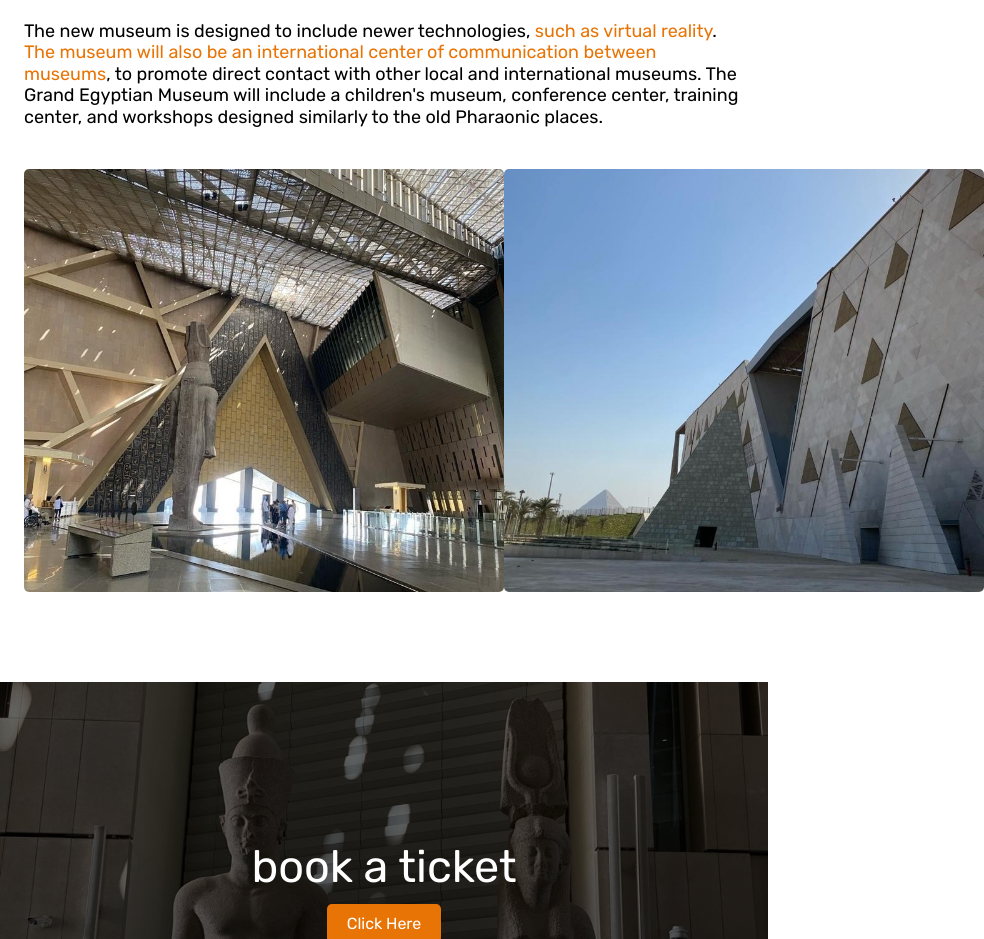
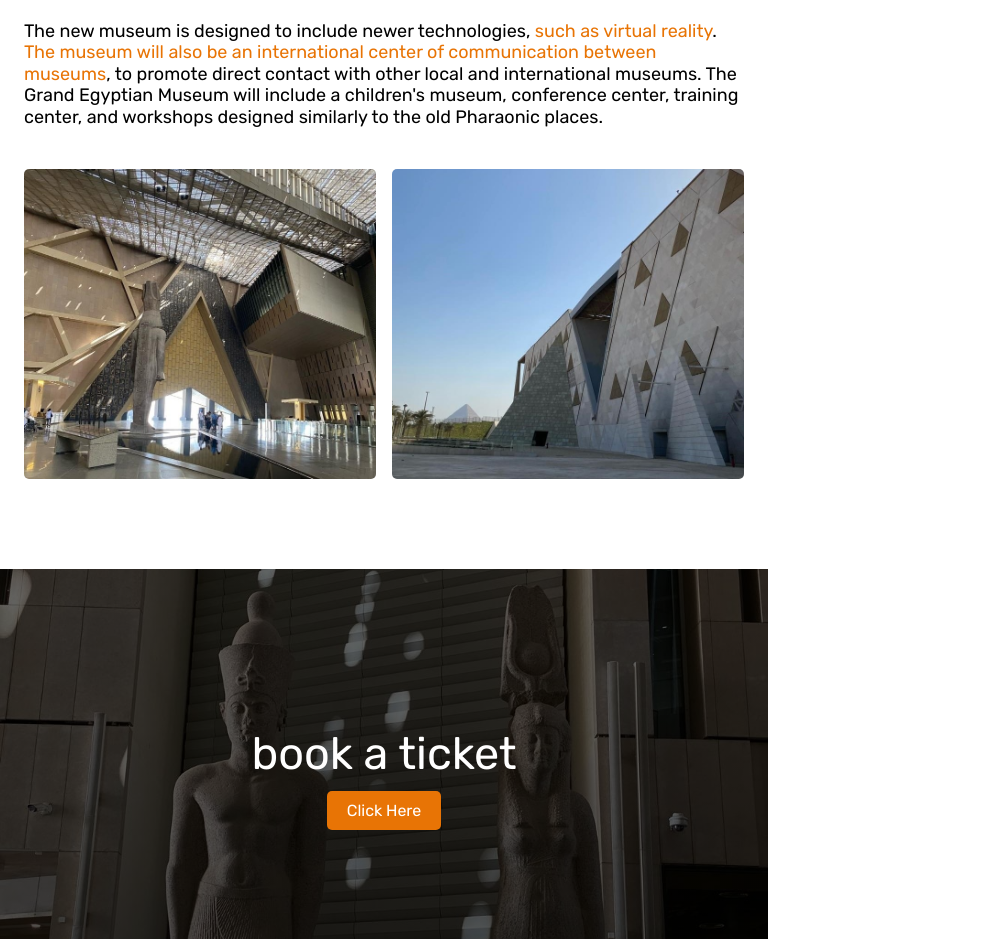
Before and after one commit to Amrmosbah22/the-Grand-Egyption, a plain HTML site: page index.html in a window 768 px wide. Shown: the part 1280-2219 px from the top of the page, 984 px wide, since content can reach past the window. Drawn offline with Linux system fonts and the light colour scheme; a web font is replaced by a local one.

Commit message:
edite resbo

```diff
--- a/css/stayle.css
+++ b/css/stayle.css
@@ -196,10 +196,20 @@ ul{
     align-items: center;
     justify-content: space-between;
     padding-top: 30px;
+    overflow: hidden;
 }
 .aboutMuseum img{
     max-width: 30em;
     border-radius: 5px;
+    transition: var(--main-transition);
+}
+.aboutMuseum img:hover{
+    transform: scale(1.1);
+}
+@media screen and (min-width:768px) and (max-width:1023px){
+    .aboutMuseum img{
+        max-width: 22em;
+    }
 }
 @media (max-width: 767px){
     .aboutMuseum .image{
```
